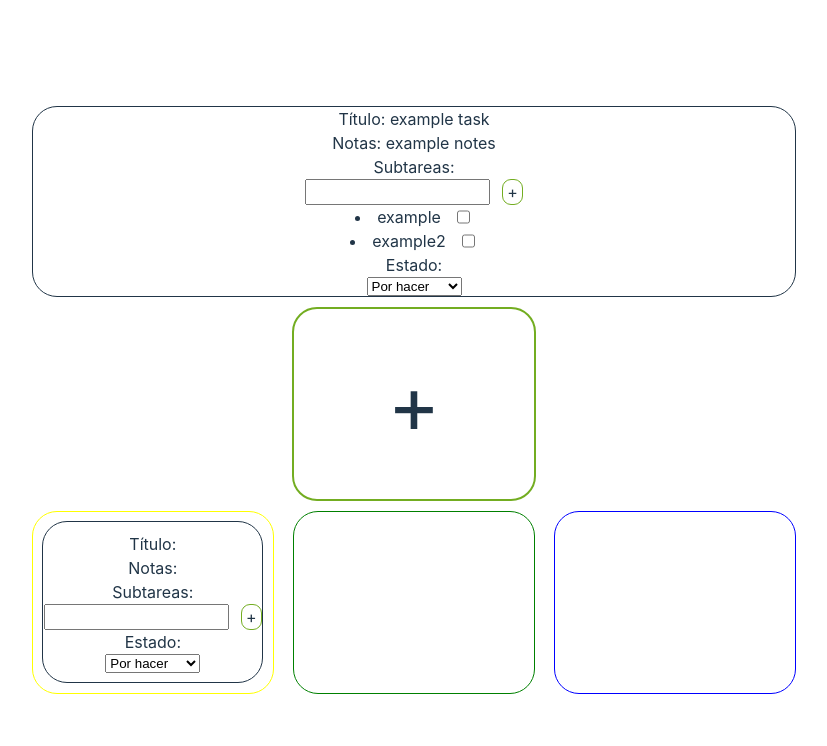
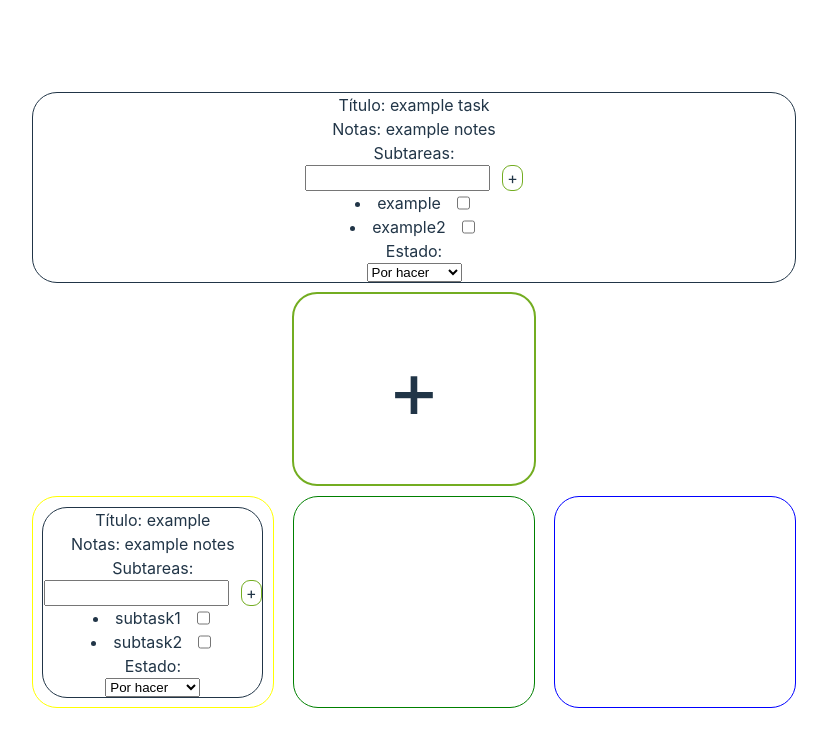
Before and after one commit to gmluqa/Prueba_Tecnica_billdin, a React (Vite) app: page / in a window 1280 px wide. Shown: the top 746 px of the page, without its empty margins (226-1053 px from the left). Built offline with nearby package versions, Linux system fonts and the light colour scheme.

Commit message:
started column sorting algorithm, need to link createTask to redux

```diff
--- a/src/App.jsx
+++ b/src/App.jsx
@@ -1,37 +1,47 @@
 import { useSelector } from "react-redux";
-import { useEffect } from "react";
+import { useEffect, useState } from "react";
 import AddTask from "./components/AddTask/AddTask";
 import Column from "./components/Column/Column";
 import "./App.css";
 import Task from "./components/Task/Task";
 
+let columnsRender = (
+  <>
+    <Column state="porHacer">
+      <Task
+        title="example"
+        notes="example notes"
+        subtasks={["subtask1", "subtask2"]}
+      ></Task>
+    </Column>
+    <Column state="enCurso"></Column>
+    <Column state="finalizada"></Column>
+  </>
+);
+
 function App() {
+  const [columns, setcolumns] = useState(null);
+
   let tasks = useSelector(state => state.tasks);
+
   useEffect(() => {
-    try {
-      tasks = JSON.parse(localStorage.getItem("taskCreated"));
-      asignTasksToColumns(tasks);
-    } catch (error) {}
+    tasks = JSON.parse(localStorage.getItem("taskCreated"));
+    if (tasks == null) {
+      setcolumns(columnsRender);
+    }
   }, [tasks]);
 
-  let columnsRender = (
-    <>
-      <Column state="porHacer">
-        <Task></Task>
-      </Column>
-      <Column state="enCurso"></Column>
-      <Column state="finalizada"></Column>
-    </>
-  );
+  // const asignTasksToColumns = tasks => {
+  //   columnsRender = <>test</>;
 
-  // first grab the array
-
-  const asignTasksToColumns = tasks => {
-    // array.forEach(element => {});
-    // return tasks.map((task, index) => {
-    //   <div key={index}>{task}</div>;
-    // });
-  };
+  //   tasks?.map(element => {
+  //     console.log(element.status);
+  //     if (element.status === "porHacer") {
+  //       return <>test</>;
+  //     }
+  //   });
+  //   console.log("and heres the array!!!");
+  // };
 
   return (
     <>
@@ -46,7 +56,7 @@ function App() {
         <AddTask />
       </div>
 
-      <div className="columnHandler">{columnsRender}</div>
+      <div className="columnHandler">{columns}</div>
     </>
   );
 }
```
